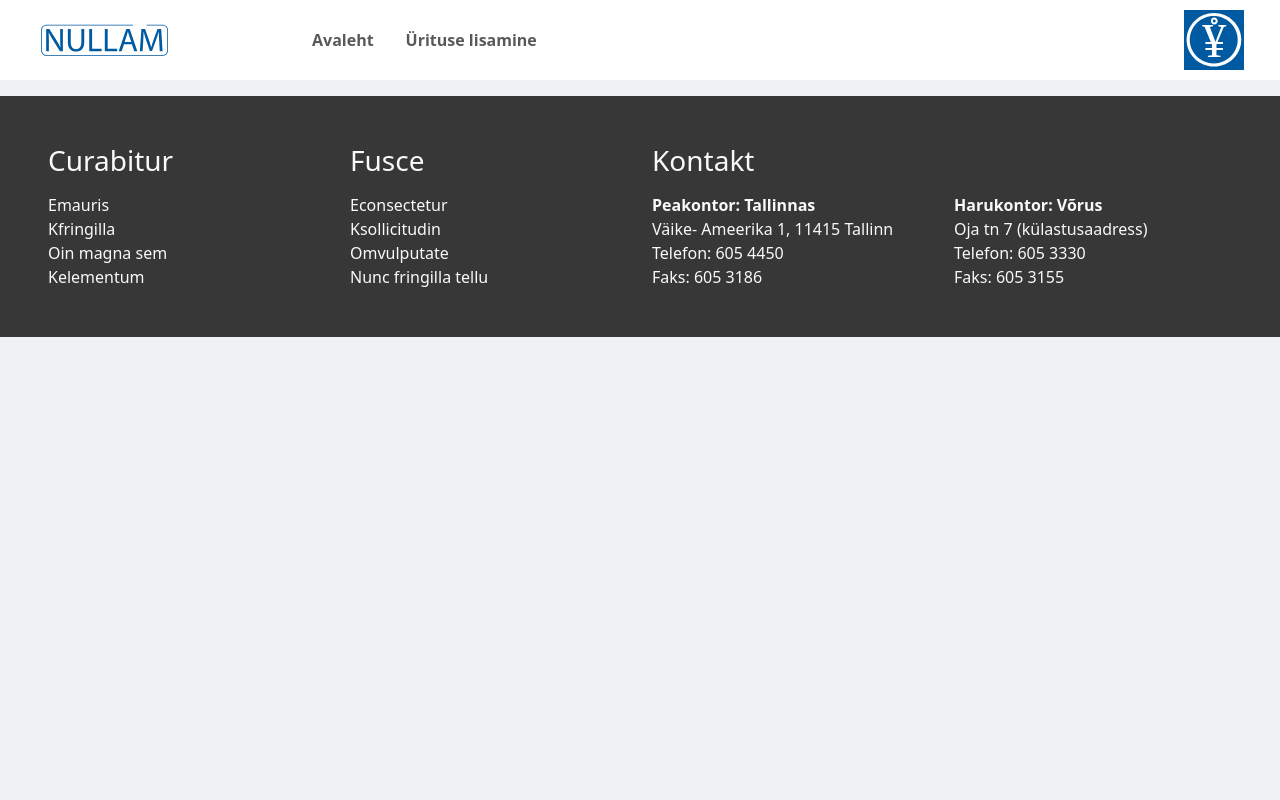
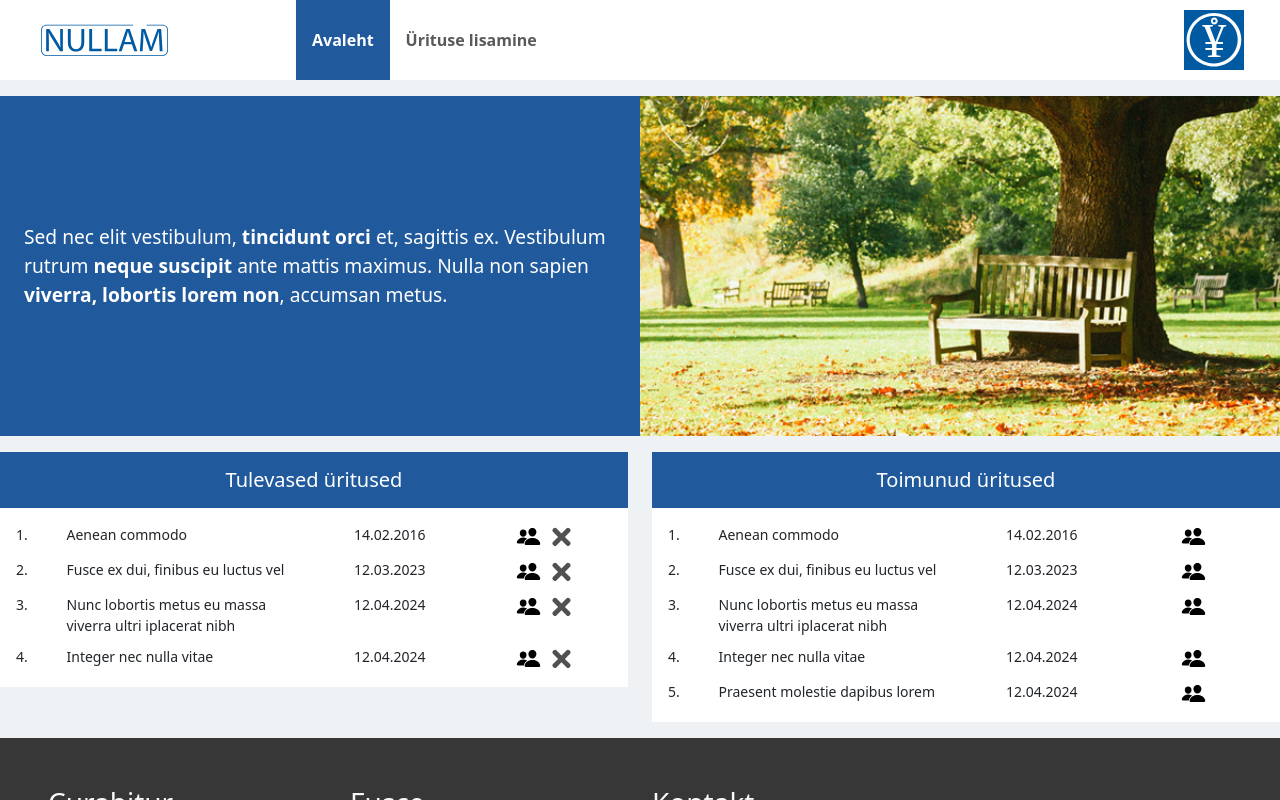
Before and after one commit to nikitaviira/programmeerija_prooviylesanne, a Vue app in the folder frontend/: page / in a window 1280 px wide. Built offline with nearby package versions, Linux system fonts and the light colour scheme.

Commit message:
add home page view

```diff
--- /dev/null
+++ b/frontend/src/api/types.ts
@@ -0,0 +1,5 @@
+export interface Event {
+  id: number
+  name: string
+  date: string
+}
--- /dev/null
+++ b/frontend/src/components/EventsTable.vue
@@ -0,0 +1,69 @@
+<template>
+  <div class="col-md-6">
+    <h5 class="table-title mb-0 text-center p-3 fw-normal">
+      {{ title }}
+    </h5>
+    <div class="bg-white p-3">
+      <div class="grid">
+        <template
+          v-for="(event, index) in events"
+          :key="index"
+        >
+          <div class="g-col-1">
+            {{ index + 1 }}.
+          </div>
+          <div class="g-col-5">
+            {{ event.name }}
+          </div>
+          <div class="g-col-3 text-center">
+            {{ event.date }}
+          </div>
+          <div class="g-col-3 text-center">
+            <img
+              class="action-icon mx-2"
+              src="@/assets/images/people.svg"
+              alt="show members button"
+            >
+            <img
+              v-if="showDelete"
+              class="action-icon"
+              src="@/assets/images/remove.svg"
+              alt="remove event button"
+            >
+          </div>
+        </template>
+      </div>
+    </div>
+  </div>
+</template>
+
+<script setup lang="ts">
+  import type { Event } from '@/api/types';
+
+  withDefaults(defineProps<{
+    title: string,
+    events: Event[],
+    showDelete?: boolean
+  }>(), {
+    showDelete: false
+  });
+</script>
+
+<style scoped lang="scss">
+  @import "@/assets/scss/variables";
+
+  .grid {
+    font-size: 14px;
+    gap: 10px;
+  }
+
+  .action-icon {
+    width: 25px;
+    cursor: pointer;
+  }
+
+  .table-title {
+    background: $secondary-color;
+    color: white;
+  }
+</style>
--- a/frontend/src/router/index.ts
+++ b/frontend/src/router/index.ts
@@ -1,8 +1,21 @@
-import {createRouter, createWebHistory} from 'vue-router'
+import { createRouter, createWebHistory } from 'vue-router';
+import HomeView from '../views/HomeView.vue';
+import AddEventView from '@/views/AddEventView.vue';
 
 const router = createRouter({
   history: createWebHistory(import.meta.env.BASE_URL),
-  routes: []
-})
+  routes: [
+    {
+      path: '/',
+      name: 'home',
+      component: HomeView
+    },
+    {
+      path: '/add-event',
+      name: 'add-event',
+      component: AddEventView
+    }
+  ]
+});
 
-export default router
+export default router;
--- /dev/null
+++ b/frontend/src/views/HomeView.vue
@@ -0,0 +1,113 @@
+<template>
+  <div>
+    <div class="card">
+      <div class="row g-0 flex-md-row flex-column-reverse">
+        <div class="col-md-6 left-col d-flex align-items-center">
+          <div class="card-body p-4">
+            <p class="card-text">
+              Sed nec elit vestibulum, <b>tincidunt orci</b> et, sagittis ex.
+              Vestibulum rutrum <b>neque suscipit</b> ante mattis maximus.
+              Nulla non sapien <b>viverra, lobortis lorem non</b>, accumsan metus.
+            </p>
+          </div>
+        </div>
+        <div class="col-md-6 right-col">
+          <img
+            src="@/assets/images/pilt.jpg"
+            class="img-fluid w-100"
+            alt="pink"
+          >
+        </div>
+      </div>
+    </div>
+
+    <div class="mt-3">
+      <div class="row">
+        <EventsTable
+          class="mb-3 mb-md-0"
+          title="Tulevased üritused"
+          :events="futureEvents"
+          show-delete
+        />
+        <EventsTable
+          title="Toimunud üritused"
+          :events="pastEvents"
+        />
+      </div>
+    </div>
+  </div>
+</template>
+
+<script setup lang="ts">
+  import EventsTable from '@/components/EventsTable.vue';
+  import type { Event } from '@/api/types';
+
+  const futureEvents: Event[] = [
+    {
+      id: 1,
+      name: 'Aenean commodo',
+      date: '14.02.2016'
+    },
+    {
+      id: 2,
+      name: 'Fusce ex dui, finibus eu luctus vel',
+      date: '12.03.2023'
+    },
+    {
+      id: 3,
+      name: 'Nunc lobortis metus eu massa viverra ultri iplacerat nibh',
+      date: '12.04.2024'
+    },
+    {
+      id: 4,
+      name: 'Integer nec nulla vitae',
+      date: '12.04.2024'
+    }
+  ];
+
+  const pastEvents: Event[] = [
+    {
+      id: 1,
+      name: 'Aenean commodo',
+      date: '14.02.2016'
+    },
+    {
+      id: 2,
+      name: 'Fusce ex dui, finibus eu luctus vel',
+      date: '12.03.2023'
+    },
+    {
+      id: 3,
+      name: 'Nunc lobortis metus eu massa viverra ultri iplacerat nibh',
+      date: '12.04.2024'
+    },
+    {
+      id: 4,
+      name: 'Integer nec nulla vitae',
+      date: '12.04.2024'
+    },
+    {
+      id: 5,
+      name: 'Praesent molestie dapibus lorem',
+      date: '12.04.2024'
+    }
+  ];
+</script>
+
+<style lang="scss" scoped>
+  @import "@/assets/scss/variables";
+
+  .card {
+    border-radius: 0;
+    border: 0;
+  }
+
+  .left-col {
+    background: $secondary-color;
+    color: white;
+  }
+
+  .card-text {
+    font-size: clamp(1rem, 1.5vw, 1.3rem);
+  }
+</style>
```
